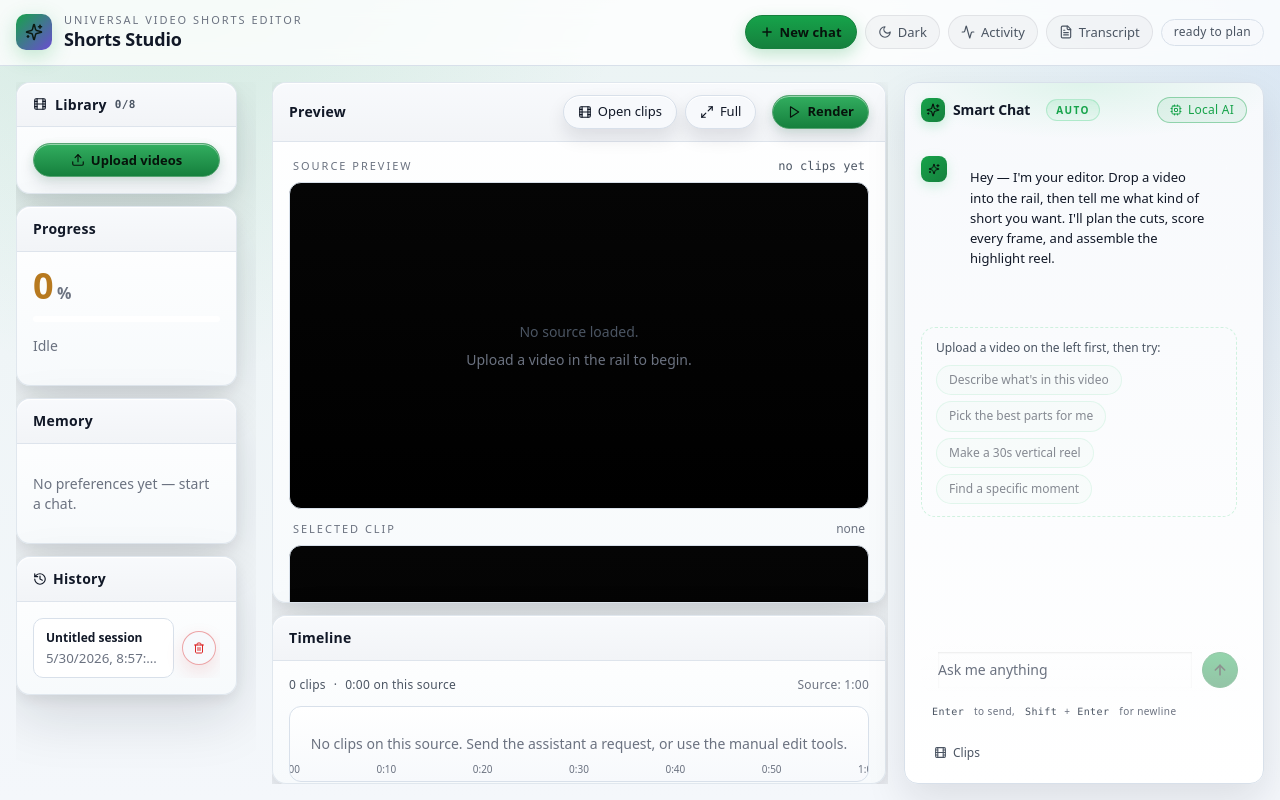
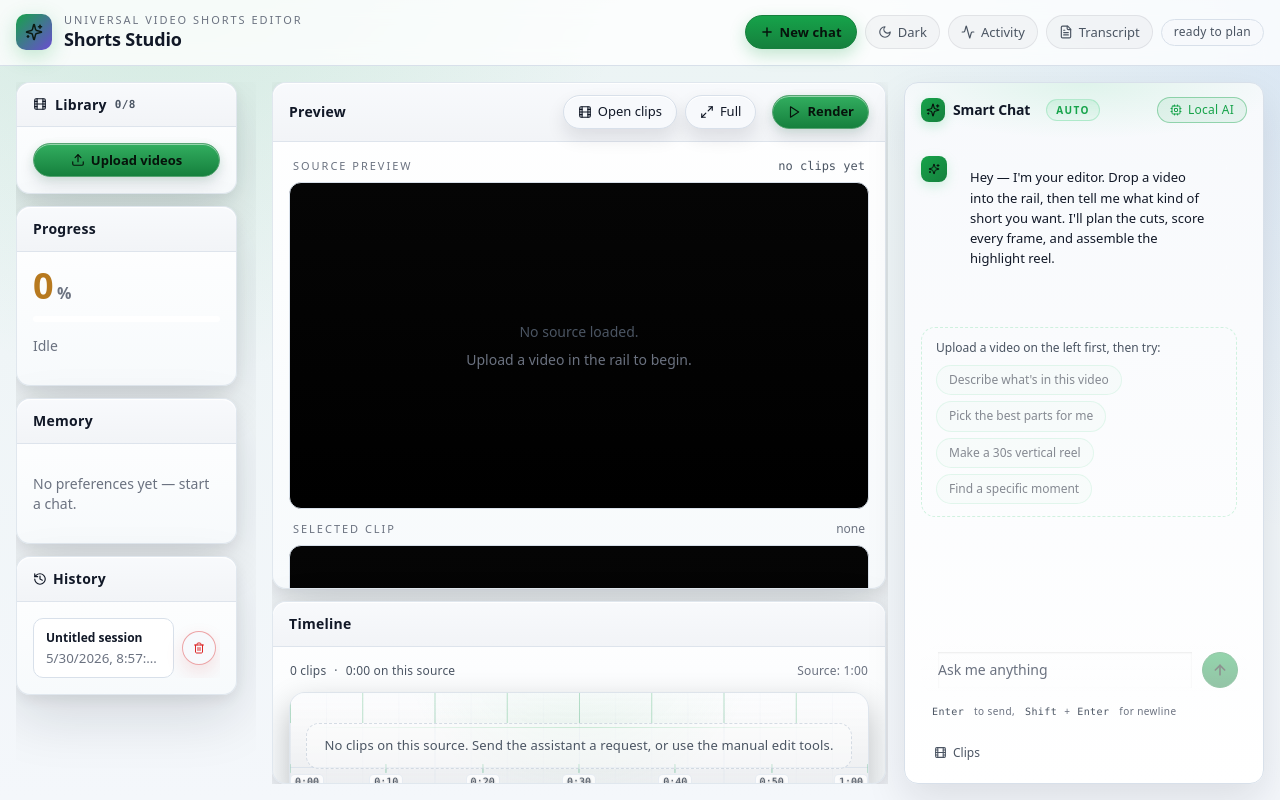
Before and after one commit to laljith-gamer/visual_ai_editor, a Next.js app: page /editor in a window 1280 px wide. Built offline with nearby package versions, Linux system fonts and the light colour scheme.

Commit message:
Polish timeline ruler and clip styling

```diff
--- a/components/Timeline.module.css
+++ b/components/Timeline.module.css
@@ -8,57 +8,122 @@
 .header {
   display: flex;
   align-items: center;
-  gap: var(--space-2);
-  font-size: 12px;
-  letter-spacing: 0.02em;
+  gap: 8px;
   min-width: 0;
   flex-wrap: wrap;
+  padding: 0 1px;
+  font-size: 12px;
+  letter-spacing: 0.015em;
+  color: var(--text-muted);
+}
+
+.header :global(.spacer) {
+  min-width: 12px;
 }
 
 .track {
   position: relative;
-  height: 76px;
-  border-radius: 12px;
-  background: linear-gradient(180deg, var(--bg-1), var(--bg-2));
-  border: 1px solid var(--line);
+  height: 106px;
+  border-radius: 16px;
+  background:
+    linear-gradient(90deg, color-mix(in srgb, var(--line) 36%, transparent) 1px, transparent 1px),
+    linear-gradient(90deg, color-mix(in srgb, var(--line) 18%, transparent) 1px, transparent 1px),
+    radial-gradient(circle at 50% -60%, color-mix(in srgb, var(--accent) 11%, transparent), transparent 54%),
+    linear-gradient(180deg, color-mix(in srgb, var(--bg-1) 88%, #ffffff 6%), color-mix(in srgb, var(--bg-2) 94%, #000 6%));
+  background-size: 25% 100%, 6.25% 100%, 100% 100%, 100% 100%;
+  border: 1px solid color-mix(in srgb, var(--line) 78%, #ffffff 8%);
   user-select: none;
   touch-action: none;
   overflow: hidden;
+  box-shadow:
+    inset 0 1px 0 color-mix(in srgb, #ffffff 9%, transparent),
+    inset 0 -1px 0 rgba(0, 0, 0, 0.28),
+    0 13px 32px rgba(0, 0, 0, 0.24);
+}
+
+.track::before {
+  content: "";
+  position: absolute;
+  left: 0;
+  right: 0;
+  top: 0;
+  height: 30px;
+  pointer-events: none;
+  background:
+    linear-gradient(90deg, color-mix(in srgb, var(--accent) 36%, transparent) 1px, transparent 1px),
+    linear-gradient(180deg, color-mix(in srgb, var(--bg-2) 74%, #ffffff 6%), transparent);
+  background-size: 12.5% 100%, 100% 100%;
+  opacity: 0.72;
+}
+
+.track::after {
+  content: "";
+  position: absolute;
+  left: 16px;
+  right: 16px;
+  top: 34px;
+  height: 1px;
+  pointer-events: none;
+  background: linear-gradient(90deg, transparent, color-mix(in srgb, var(--accent) 42%, transparent), transparent);
+  opacity: 0.8;
 }
 
 .empty {
   position: absolute;
-  inset: 0;
+  inset: 30px 16px 28px;
+  z-index: 1;
   display: grid;
   place-items: center;
   text-align: center;
   padding: 0 var(--space-4);
   margin: 0;
+  border: 1px dashed color-mix(in srgb, var(--line-2) 58%, transparent);
+  border-radius: 13px;
+  background: color-mix(in srgb, var(--bg-1) 42%, transparent);
+  color: var(--text-muted);
+  font-size: 13px;
+  line-height: 1.45;
+  letter-spacing: 0.01em;
 }
 
 .clip {
   position: absolute;
-  top: 10px;
-  bottom: 26px;
-  min-width: 34px;
-  background: linear-gradient(180deg, rgba(99, 216, 149, 0.4), rgba(99, 216, 149, 0.18));
-  border: 1px solid rgba(99, 216, 149, 0.6);
-  border-radius: 8px;
+  top: 34px;
+  bottom: 32px;
+  z-index: 2;
+  min-width: 44px;
+  background: linear-gradient(180deg, rgba(99, 216, 149, 0.56), rgba(99, 216, 149, 0.25));
+  border: 1px solid rgba(99, 216, 149, 0.7);
+  border-radius: 11px;
   display: flex;
-  align-items: center;
+  align-items: stretch;
   cursor: grab;
   overflow: hidden;
-  transition: border-color 120ms ease, box-shadow 120ms ease, filter 120ms ease;
+  color: #07120c;
+  box-shadow:
+    0 12px 24px color-mix(in srgb, var(--accent) 20%, transparent),
+    inset 0 1px 0 rgba(255, 255, 255, 0.28),
+    inset 0 -1px 0 rgba(0, 0, 0, 0.18);
+  transition: transform 120ms ease, border-color 120ms ease, box-shadow 120ms ease, filter 120ms ease;
 }
 .clip:hover {
-  filter: brightness(1.08);
+  transform: translateY(-1px);
+  filter: brightness(1.07) saturate(1.04);
+  box-shadow:
+    0 16px 30px color-mix(in srgb, var(--accent) 26%, transparent),
+    inset 0 1px 0 rgba(255, 255, 255, 0.34),
+    inset 0 -1px 0 rgba(0, 0, 0, 0.2);
 }
 .clip:active {
   cursor: grabbing;
+  transform: translateY(0) scale(0.996);
 }
 .clip.selected {
-  border-color: var(--info);
-  box-shadow: 0 0 0 2px rgba(117, 167, 255, 0.4) inset;
+  border-color: color-mix(in srgb, var(--info) 82%, #ffffff 18%);
+  box-shadow:
+    0 16px 34px color-mix(in srgb, var(--info) 30%, transparent),
+    0 0 0 2px color-mix(in srgb, var(--info) 44%, transparent) inset,
+    inset 0 1px 0 rgba(255, 255, 255, 0.36);
 }
 
 .clipBody {
@@ -66,8 +131,8 @@
   display: flex;
   align-items: center;
   justify-content: space-between;
-  gap: 6px;
-  padding: 0 8px;
+  gap: 8px;
+  padding: 0 10px;
   min-width: 0;
   overflow: hidden;
 }
@@ -75,28 +140,53 @@
 .clipName {
   min-width: 0;
   font-size: 11px;
-  font-weight: 500;
+  font-weight: 700;
+  letter-spacing: 0.01em;
   text-overflow: ellipsis;
   white-space: nowrap;
   overflow: hidden;
+  color: #07120c;
 }
 
 .clipDuration {
   flex: 0 0 auto;
   font-size: 11px;
-  color: rgba(11, 26, 18, 0.78);
+  font-weight: 700;
+  color: rgba(7, 18, 12, 0.75);
+  padding: 2px 6px;
+  border-radius: 999px;
+  background: rgba(255, 255, 255, 0.22);
 }
 
 .handle {
-  width: 8px;
+  position: relative;
+  width: 10px;
   height: 100%;
-  background: rgba(11, 26, 18, 0.4);
+  background:
+    linear-gradient(90deg, rgba(7, 18, 12, 0.28), rgba(7, 18, 12, 0.08));
   cursor: ew-resize;
-  border-radius: 8px 0 0 8px;
+  border-radius: 11px 0 0 11px;
   flex: 0 0 auto;
 }
+.handle::after {
+  content: "";
+  position: absolute;
+  top: 50%;
+  left: 50%;
+  width: 2px;
+  height: 16px;
+  transform: translate(-50%, -50%);
+  border-radius: 999px;
+  background: rgba(7, 18, 12, 0.38);
+  box-shadow: 3px 0 0 rgba(7, 18, 12, 0.22);
+}
 .handle.right {
-  border-radius: 0 8px 8px 0;
+  border-radius: 0 11px 11px 0;
+  background:
+    linear-gradient(90deg, rgba(7, 18, 12, 0.08), rgba(7, 18, 12, 0.28));
+}
+.handle.right::after {
+  box-shadow: -3px 0 0 rgba(7, 18, 12, 0.22);
 }
 
 .tickRow {
@@ -104,36 +194,76 @@
   left: 0;
   right: 0;
   bottom: 0;
-  height: 24px;
+  height: 30px;
   pointer-events: none;
-  border-top: 1px solid rgba(255, 255, 255, 0.04);
+  border-top: 1px solid color-mix(in srgb, var(--line) 80%, transparent);
+  background: linear-gradient(180deg, color-mix(in srgb, var(--bg-0) 10%, transparent), color-mix(in srgb, var(--bg-0) 30%, transparent));
 }
 .tick {
   position: absolute;
-  bottom: 5px;
+  bottom: 7px;
   transform: translateX(-50%);
+  font-family: var(--font-mono);
   font-size: 10px;
-  color: var(--text-faint);
+  line-height: 1;
+  color: var(--text-muted);
+  text-shadow: 0 1px 2px rgba(0, 0, 0, 0.45);
+}
+.tick::before {
+  content: "";
+  position: absolute;
+  left: 50%;
+  bottom: 17px;
+  width: 1px;
+  height: 9px;
+  transform: translateX(-50%);
+  background: color-mix(in srgb, var(--accent) 40%, var(--line) 60%);
+  border-radius: 999px;
+  opacity: 0.85;
+}
+.tick:first-child {
+  transform: translateX(0);
+}
+.tick:first-child::before {
+  left: 0;
+}
+.tick:last-child {
+  transform: translateX(-100%);
+}
+.tick:last-child::before {
+  left: 100%;
 }
 .tick em {
+  display: inline-block;
+  min-width: 26px;
+  padding: 2px 4px;
   font-style: normal;
+  text-align: center;
+  border-radius: 5px;
+  background: color-mix(in srgb, var(--bg-1) 74%, transparent);
+  border: 1px solid color-mix(in srgb, var(--line) 58%, transparent);
 }
 
 .sourceBadge {
-  display: inline-block;
+  display: inline-flex;
+  align-items: center;
+  justify-content: center;
+  min-width: 22px;
+  height: 18px;
   font-size: 10px;
-  font-weight: 700;
-  padding: 1px 5px;
-  border-radius: 4px;
+  font-weight: 800;
+  padding: 0 6px;
+  border-radius: 999px;
   margin-right: 6px;
   letter-spacing: 0.04em;
-  color: rgba(11, 26, 18, 0.85);
+  color: rgba(7, 18, 12, 0.86);
   flex: 0 0 auto;
+  box-shadow: inset 0 1px 0 rgba(255, 255, 255, 0.28);
 }
 
 .tabs {
   display: flex;
-  gap: 4px;
+  gap: 6px;
   flex-wrap: wrap;
   margin-bottom: 2px;
   min-width: 0;
@@ -142,43 +272,56 @@
 .tab {
   display: inline-flex;
   align-items: center;
-  gap: 4px;
-  padding: 3px 8px;
+  gap: 6px;
+  min-height: 26px;
+  padding: 4px 10px;
   font-size: 11px;
-  font-weight: 500;
-  background: var(--bg-1);
+  font-weight: 700;
+  background: color-mix(in srgb, var(--bg-1) 82%, transparent);
   color: var(--text-faint);
   border: 1px solid var(--line);
   border-radius: 999px;
   cursor: pointer;
-  transition: color 120ms, border-color 120ms, background 120ms;
+  box-shadow: inset 0 1px 0 color-mix(in srgb, #ffffff 6%, transparent);
+  transition: color 120ms, border-color 120ms, background 120ms, transform 120ms, box-shadow 120ms;
 }
 .tab:hover {
   color: var(--text);
   border-color: var(--line-2);
+  transform: translateY(-1px);
 }
 .tab.active {
-  color: var(--text);
-  border-color: var(--accent);
-  background: color-mix(in srgb, var(--accent) 14%, var(--bg-1));
+  color: var(--accent);
+  border-color: color-mix(in srgb, var(--accent) 58%, var(--line) 42%);
+  background: color-mix(in srgb, var(--accent) 12%, var(--bg-1));
+  box-shadow: 0 8px 18px color-mix(in srgb, var(--accent) 12%, transparent), inset 0 1px 0 color-mix(in srgb, #ffffff 8%, transparent);
 }
 .tabDot {
   width: 8px;
   height: 8px;
   border-radius: 999px;
+  box-shadow: 0 0 0 2px color-mix(in srgb, var(--bg-1) 92%, transparent);
 }
 
 @media (max-width: 560px) {
   .track {
-    height: 88px;
+    height: 112px;
+    border-radius: 14px;
   }
 
   .clip {
-    top: 12px;
-    bottom: 30px;
+    top: 36px;
+    bottom: 34px;
+    min-width: 48px;
   }
 
   .header {
     gap: 6px;
+    font-size: 11px;
+  }
+
+  .tick em {
+    min-width: 24px;
+    padding-inline: 3px;
   }
 }
```
